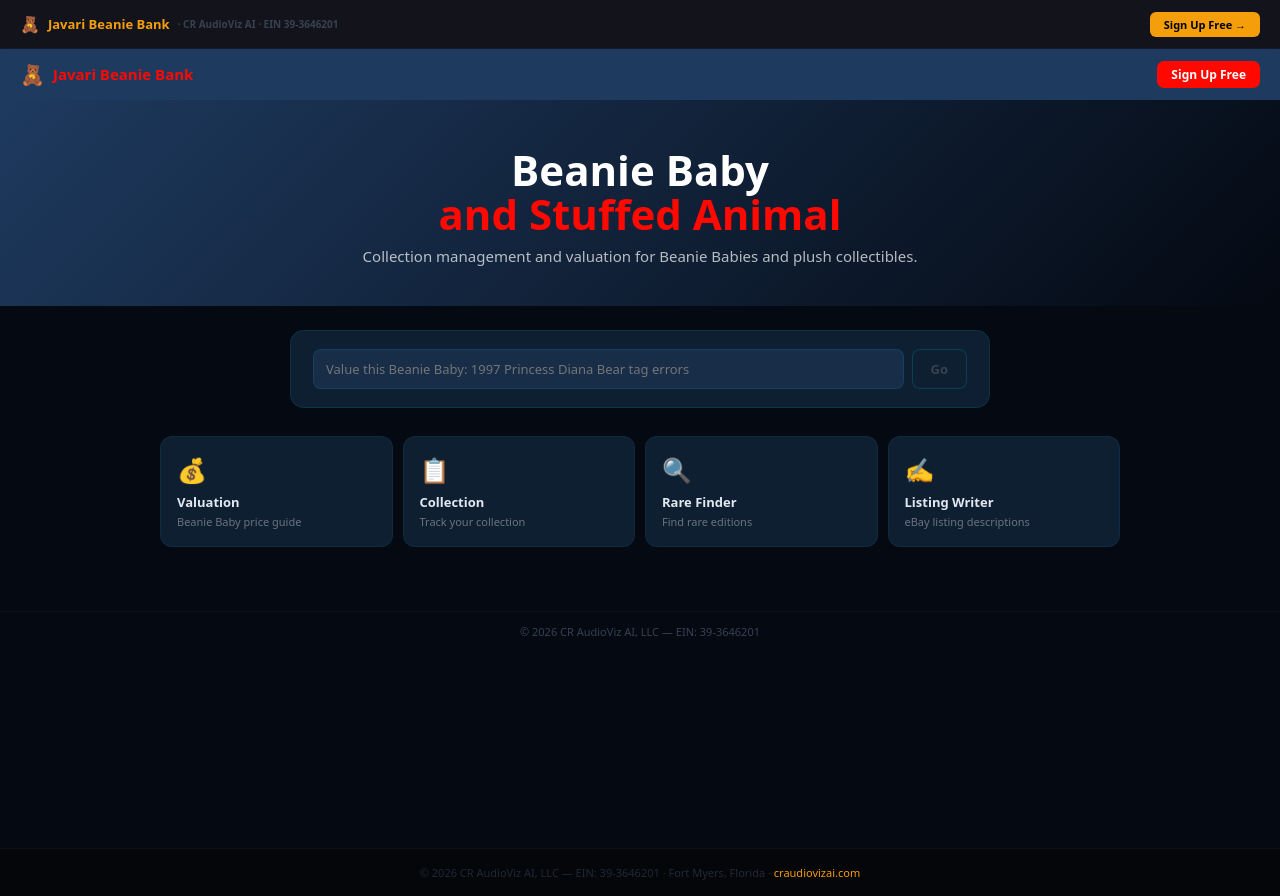
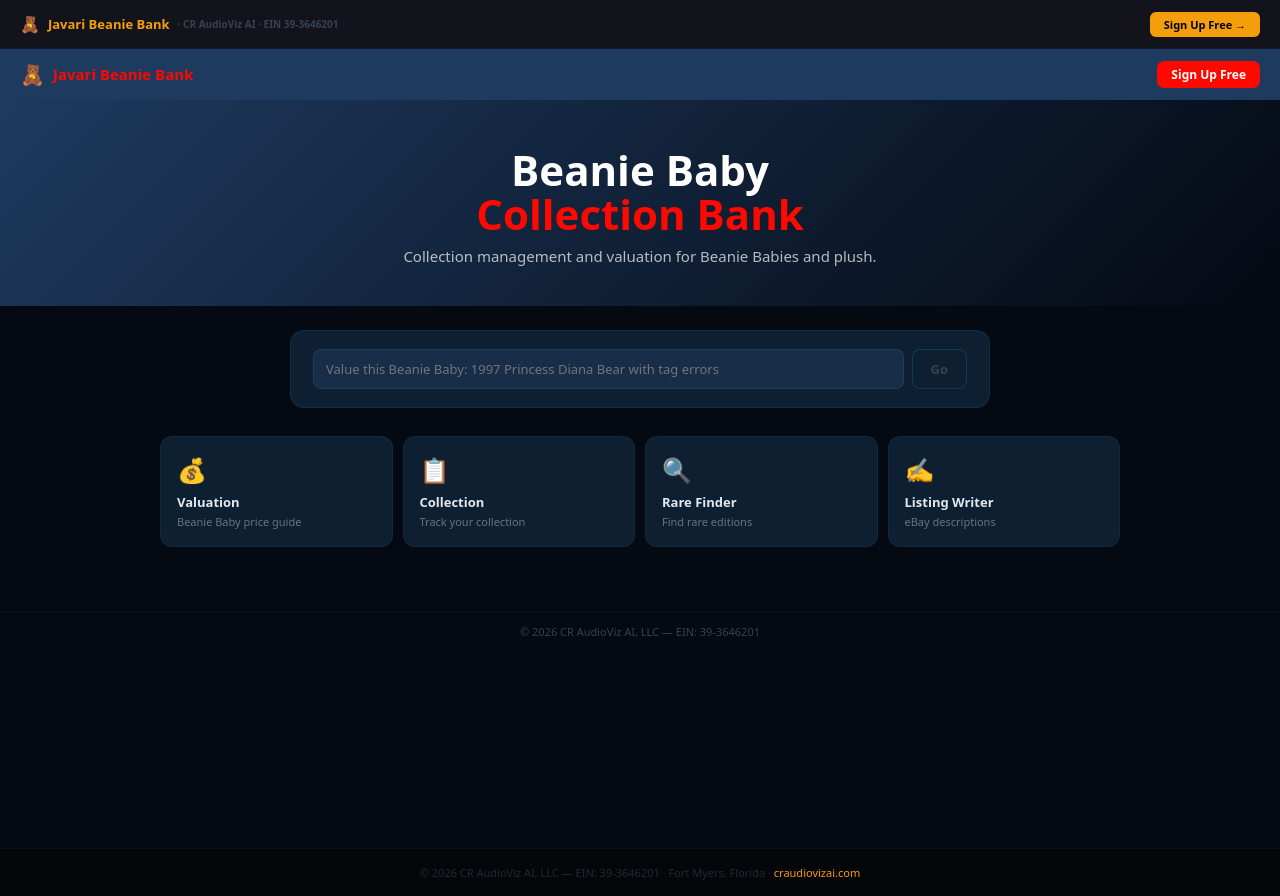
Before and after one commit to CR-AudioViz-AI/javari-beanie-bank, a Next.js app: page / in a window 1280 px wide. Built offline with nearby package versions, Linux system fonts and the light colour scheme.

Commit message:
feat: full AI homepage — CR AudioViz AI EIN 39-3646201

```diff
--- a/app/page.tsx
+++ b/app/page.tsx
@@ -1,7 +1,7 @@
 "use client";
 // app/page.tsx — Javari Beanie Bank · CR AudioViz AI · EIN 39-3646201 · May 2026
 import { useState } from "react";
-const T=[{"i": "\ud83d\udcb0", "l": "Valuation", "d": "Beanie Baby price guide", "h": "/value"}, {"i": "\ud83d\udccb", "l": "Collection", "d": "Track your collection", "h": "/collection"}, {"i": "\ud83d\udd0d", "l": "Rare Finder", "d": "Find rare editions", "h": "/rare"}, {"i": "\u270d\ufe0f", "l": "Listing Writer", "d": "eBay listing descriptions", "h": "/listing"}];
+const T=[{"i": "\ud83d\udcb0", "l": "Valuation", "d": "Beanie Baby price guide", "h": "/value"}, {"i": "\ud83d\udccb", "l": "Collection", "d": "Track your collection", "h": "/collection"}, {"i": "\ud83d\udd0d", "l": "Rare Finder", "d": "Find rare editions", "h": "/rare"}, {"i": "\u270d\ufe0f", "l": "Listing Writer", "d": "eBay descriptions", "h": "/listing"}];
 export default function P() {
   const [i,setI]=useState(""); const [o,setO]=useState(""); const [l,setL]=useState(false);
   async function go() { if(!i.trim())return; setL(true);setO("");
@@ -14,12 +14,12 @@ export default function P() {
       <a href="https://craudiovizai.com/auth/signup" style={{background:"#FF0800",color:"#fff",borderRadius:7,padding:"5px 14px",fontSize:12,fontWeight:700,textDecoration:"none"}}>Sign Up Free</a>
     </nav>
     <section style={{background:"linear-gradient(135deg,#1E3A5F,#040912)",padding:"48px 24px 40px",textAlign:"center"}}>
-      <h1 style={{fontSize:"clamp(22px,4vw,42px)",fontWeight:900,color:"#fff",margin:"0 0 10px",lineHeight:1.05}}>Beanie Baby<br/><span style={{color:"#FF0800"}}>and Stuffed Animal</span></h1>
-      <p style={{color:"rgba(255,255,255,0.7)",fontSize:15,margin:0}}>Collection management and valuation for Beanie Babies and plush collectibles.</p>
+      <h1 style={{fontSize:"clamp(22px,4vw,42px)",fontWeight:900,color:"#fff",margin:"0 0 10px",lineHeight:1.05}}>Beanie Baby<br/><span style={{color:"#FF0800"}}>Collection Bank</span></h1>
+      <p style={{color:"rgba(255,255,255,0.7)",fontSize:15,margin:0}}>Collection management and valuation for Beanie Babies and plush.</p>
     </section>
     <section style={{maxWidth:700,margin:"0 auto",padding:"24px 20px 0"}}>
       <div style={{background:"#0F1F32",border:"1px solid rgba(0,180,216,0.12)",borderRadius:14,padding:"18px 22px"}}>
-        <div style={{display:"flex",gap:8}}><input value={i} onChange={e=>setI(e.target.value)} onKeyDown={e=>e.key==="Enter"&&go()} placeholder="Value this Beanie Baby: 1997 Princess Diana Bear tag errors" style={{flex:1,background:"#172D48",border:"1px solid rgba(0,180,216,0.15)",borderRadius:8,padding:"10px 12px",color:"#e2e8f0",fontSize:13,outline:"none",fontFamily:"system-ui"}}/>
+        <div style={{display:"flex",gap:8}}><input value={i} onChange={e=>setI(e.target.value)} onKeyDown={e=>e.key==="Enter"&&go()} placeholder="Value this Beanie Baby: 1997 Princess Diana Bear with tag errors" style={{flex:1,background:"#172D48",border:"1px solid rgba(0,180,216,0.15)",borderRadius:8,padding:"10px 12px",color:"#e2e8f0",fontSize:13,outline:"none",fontFamily:"system-ui"}}/>
         <button onClick={go} disabled={l||!i.trim()} style={{background:l||!i.trim()?"#0F1F32":"#1E3A5F",color:l||!i.trim()?"#374151":"#FF0800",border:"1px solid rgba(0,180,216,0.2)",borderRadius:8,padding:"10px 18px",fontSize:13,fontWeight:700,cursor:l||!i.trim()?"not-allowed":"pointer",fontFamily:"system-ui"}}>{l?"...":"Go"}</button></div>
         {o&&<pre style={{marginTop:12,padding:"12px",background:"rgba(0,180,216,0.05)",border:"1px solid rgba(0,180,216,0.1)",borderRadius:8,fontSize:13,color:"#e2e8f0",lineHeight:1.65,whiteSpace:"pre-wrap",fontFamily:"system-ui",maxHeight:300,overflowY:"auto",margin:"12px 0 0"}}>{o}</pre>}
       </div>
```
